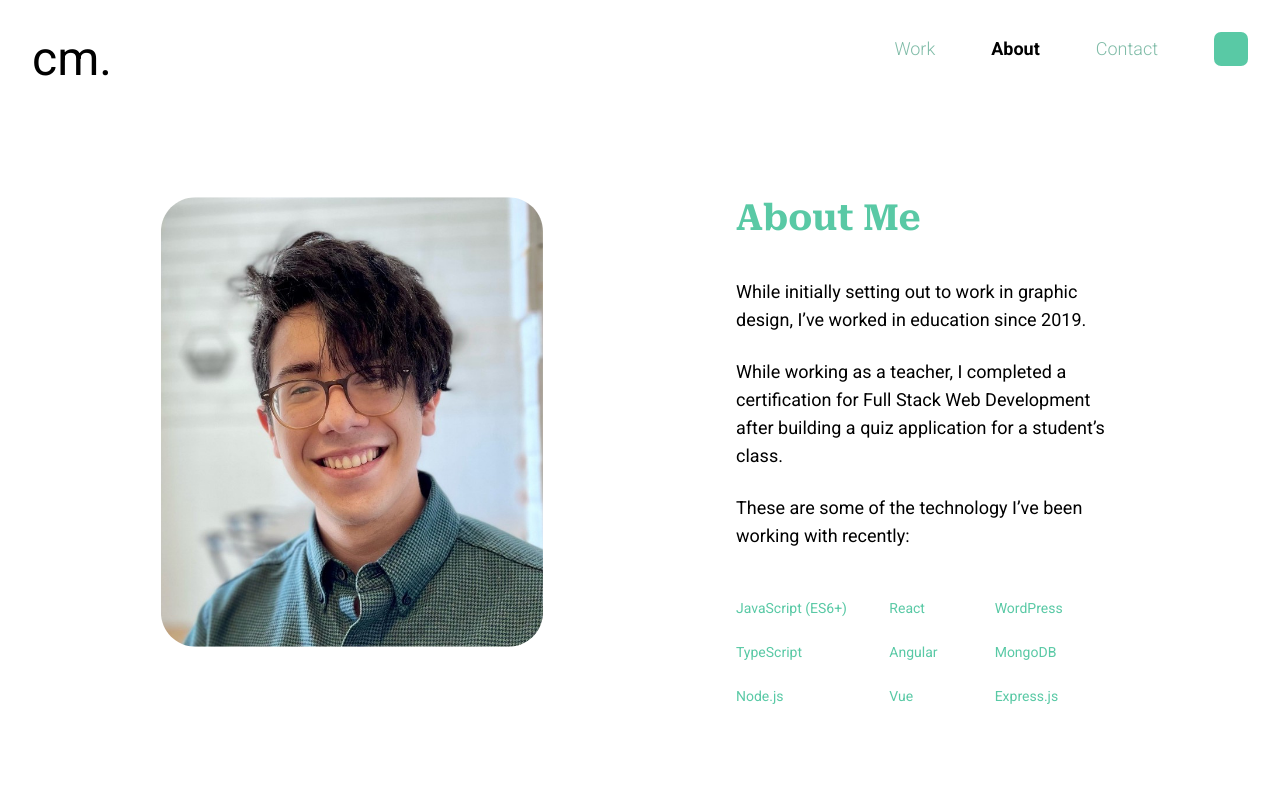
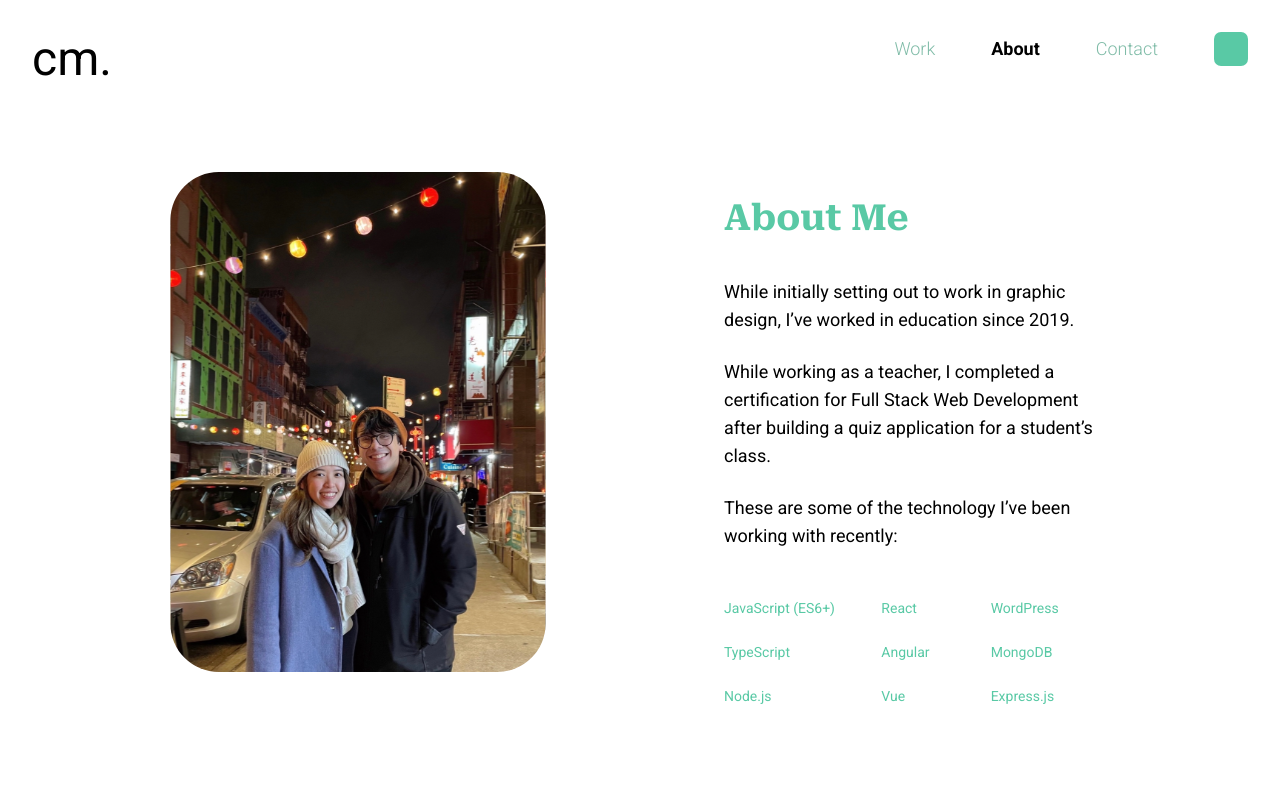
Before and after one commit to cgzmartinez/react-portfolio-2024, a React (Vite) app: page /about in a window 1280 px wide. Shown: the top 800 px of the page. Built offline with nearby package versions, Linux system fonts and the light colour scheme; some icons are missing.

Commit message:
Update about.jsx
Updated about.jsx with a new about image and updated stylings for the page title

```diff
--- a/src/components/about.jsx
+++ b/src/components/about.jsx
@@ -1,14 +1,16 @@
-import ProfilePic from "../assets/profile-pic.svg?react";
+import AboutPic from "../assets/about.svg?react";
 
 const About = () => {
   return (
     <div>
-      <section className="grid gap-8 md:grid-cols-2 md:px-20 md:items-center md:text-left">
-        <div>
-          <ProfilePic className="bounce w-full items-end md:h-[450px] my-10" height="350" />
+      <section className="grid gap-2 md:grid-cols-2 md:px-[80px] md:items-center md:text-left">
+        <h1 className="pt-10 px-20 text-left md:hidden block text-4xl font-serif font-bold"><span>About Me</span></h1>
+
+        <div className="m-10">
+          <AboutPic className="bounce w-full items-end md:h-[500px]" height="450" />
         </div>
         <div className="px-20 md:pt-20 md:px-20 sm:px-20">
-          <h1 className="text-4xl font-serif font-bold pb-10"><span>About Me</span></h1>
+          <h1 className="hidden md:block text-4xl font-serif font-bold pb-10"><span>About Me</span></h1>
           <p className="text-lg font-sans font-regular pb-6" >While initially setting out to work in graphic design, I’ve worked in education since 2019.</p>
           <p className="text-lg font-sans font-regular pb-6" >While working as a teacher, I completed a certification for Full Stack Web Development after building a quiz application for a student’s class. </p>
           <p className="text-lg font-sans font-regular pb-6" >These are some of the technology I’ve been working with recently: </p>
```
